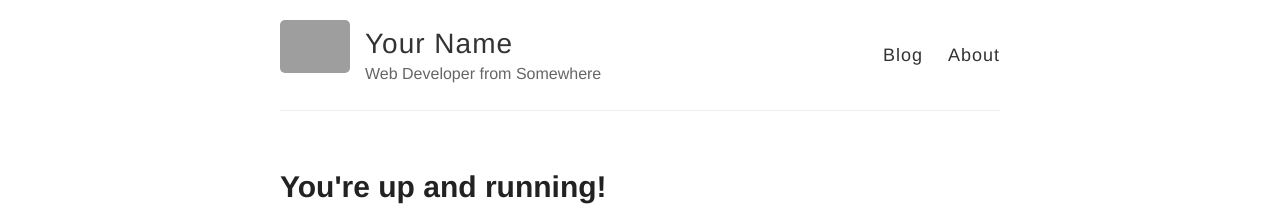
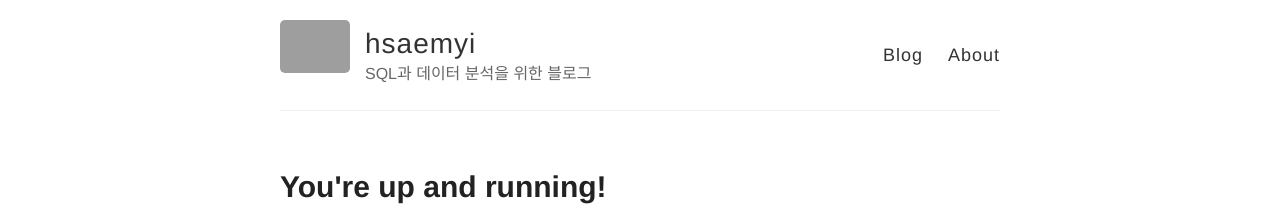
Before and after one commit to hsaemyi/hsaemyi.github.io, a Jekyll site: the page built from jekyll-now-master/_posts/2014-3-3-Hello-World.md, in a window 1280 px wide. Shown: the top 222 px of the page. Built offline with Jekyll 4.4.1, drawn with Linux system fonts in a browser that asks for light colours; grey boxes are pictures that could not be loaded.

Commit message:
_config.yml

```diff
--- a/jekyll-now-master/_config.yml
+++ b/jekyll-now-master/_config.yml
@@ -3,10 +3,10 @@
 #
 
 # Name of your site (displayed in the header)
-name: Your Name
+name: hsaemyi
 
 # Short bio or description (displayed in the header)
-description: Web Developer from Somewhere
+description: SQL과 데이터 분석을 위한 블로그
 
 # URL of your avatar or profile pic (you could use your GitHub profile pic)
 avatar: https://raw.githubusercontent.com/barryclark/jekyll-now/master/images/jekyll-logo.png
```
